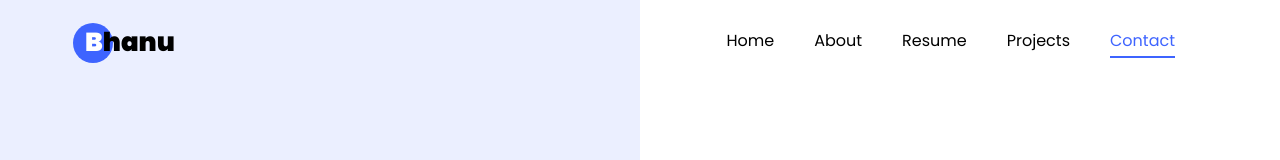
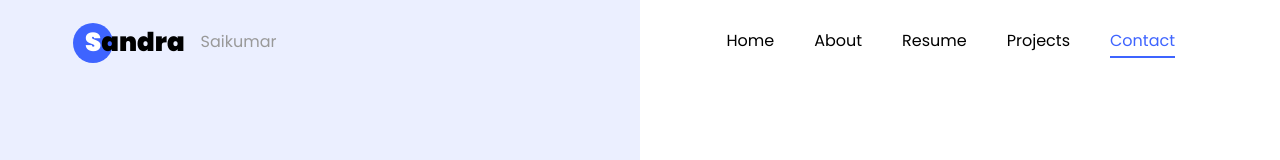
Before and after one commit to saikumarsandra/Saikumar-Sandra.github.io, a plain HTML site: page index.html in a window 1280 px wide. Shown: the top 160 px of the page. Drawn offline with Linux system fonts and the light colour scheme; files whose address does not match are found by name.

Commit message:
my profile first commit

```diff
--- a/index.html
+++ b/index.html
@@ -27,7 +27,7 @@
 
     <nav class="navbar navbar-expand-lg navbar-dark ftco_navbar ftco-navbar-light site-navbar-target" id="ftco-navbar">
 	    <div class="container">
-	      <a class="navbar-brand" href="index.html"><span>B</span>hanu</a>
+	      <a class="navbar-brand" href="index.html"><span>S</span>andra</a><span>S</span>aikumar</a>
 	      <button class="navbar-toggler js-fh5co-nav-toggle fh5co-nav-toggle" type="button" data-toggle="collapse" data-target="#ftco-nav" aria-controls="ftco-nav" aria-expanded="false" aria-label="Toggle navigation">
 	        <span class="oi oi-menu"></span> Menu
 	      </button>
```
